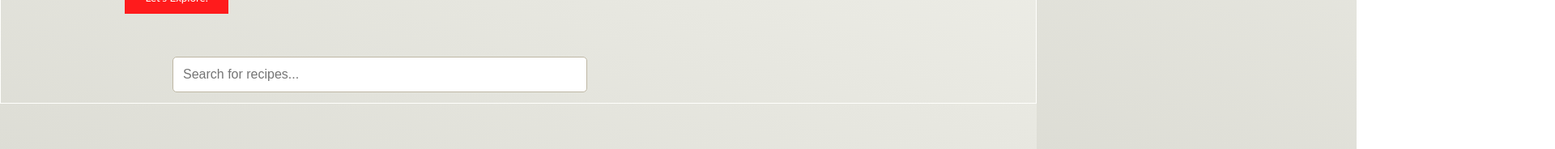
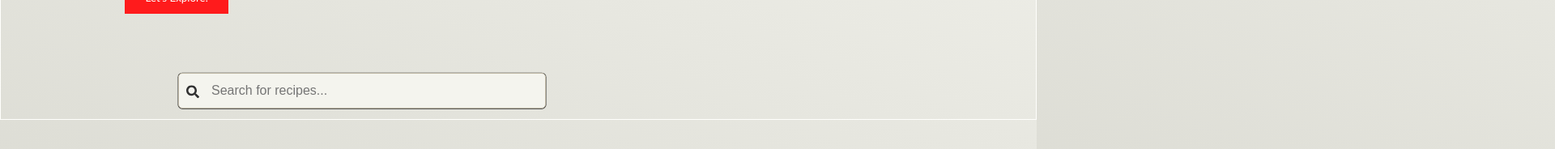
Before and after one commit to Code-bySalman/FoodVault, a React (Create React App) app: page / in a window 1280 px wide. Shown: the part 389-573 px from the top of the page at 81% size, 1920 px wide, since content can reach past the window. Built offline with nearby package versions, Linux system fonts and the light colour scheme; no server answers; a web font is replaced by a local one.

Commit message:
The search icon was adjusted

```diff
--- a/src/Components/HomeSection.js
+++ b/src/Components/HomeSection.js
@@ -4,17 +4,16 @@ import CustomImage from './CustomImage';
 import styled from 'styled-components';
 import { FaSearch } from "react-icons/fa";
 
-
 function HomeSection() {
   const apiKey = 'b5a5570dd12a47459b906d82693d0f6b';
   const [random, setRandom] = useState([]);
   const navigate = useNavigate();
+
   useEffect(() => {
     getRecipies();
   }, []);
 
   const getRecipies = async () => {
-
     const api = await fetch(
       `https://api.spoonacular.com/recipes/random?apiKey=${apiKey}&number=9`
     );
@@ -22,10 +21,11 @@ function HomeSection() {
     localStorage.setItem('recipes', JSON.stringify(data.recipes));
     setRandom(data.recipes);
   }
+
   const [input, setInput] = useState("");
-  const handleChange=(e)=>{
+  const handleChange = (e) => {
     e.preventDefault();
-    navigate('searched/'+ input)
+    navigate('searched/' + input);
   }
 
   return (
@@ -45,22 +45,17 @@ function HomeSection() {
           </button>
         </div>
         <div className="col2 gallery">
-           {random?.map((recipe) =>(
- <CustomImage key={recipe.id} Imgsrc= {recipe.image} alt={recipe.title} pt={"25%"}/>
-           )
-
-           )}
-
-
+          {random?.map((recipe) => (
+            <CustomImage key={recipe.id} Imgsrc={recipe.image} alt={recipe.title} pt={"25%"} />
+          ))}
         </div>
-
       </div>
       <div>
-
         <SearchForm onSubmit={handleChange}>
-     <div className="search-button">
-      <SearchInput onChange={(e)=>{setInput(e.target.value)}} type="text" value={input}  placeholder='Search for recipes...' />
-      </div>
+          <SearchInputWrapper>
+            <FaSearch className="search-icon" />
+            <SearchInput onChange={(e) => { setInput(e.target.value) }} type="text" value={input} placeholder='Search for recipes...' />
+          </SearchInputWrapper>
         </SearchForm>
       </div>
     </>
@@ -68,27 +63,40 @@ function HomeSection() {
 }
 
 const SearchForm = styled.form`
-  width: 40vw;
-
-  height: 250px
+  width: 60vw;
   display: flex;
   justify-content: center;
   margin-top: 25rem;
-  align-items: center;
-  border-radius:1rem
+
+  border-radius: 1rem;
+  margin-right: 400px;
+`;
+
+const SearchInputWrapper = styled.div`
+  position: relative;
+  width: 100%;
+  margin-right:  2200px;
 
 
+  .search-icon {
+    position: relative;
+    left: 10px;
+    top: 50%;
+    transform: translateY(20%);
+    color: #313131;
+    font-size: 1rem;
+  }
 `;
 
 const SearchInput = styled.input`
   width: 100%;
-  padding: 0.75rem;
+  padding: 0.75rem 0.75rem 0.75rem 2.5rem;  /* Padding adjusted to leave space for the icon */
   border-radius: 5px;
   border: 1px solid #beb7a4;
+  margin-right: 400px;
   font-size: 1rem;
-  margin-left: -950px;
- background-color: #beb7a4
-  background-gradient: (35deg, #beb7a4, #E1DED9)
-  box-shadow: 0px 0.2px 0.3px 0.5px #313131
+ background-color: #F4F4EE;
+  box-shadow: 0px 0.2px 0.3px 0.5px #313131;
 `;
+
 export default HomeSection;
--- a/src/styles/index.scss
+++ b/src/styles/index.scss
@@ -274,14 +274,14 @@ span:hover{
    }
   .search-button{
     position: relative;
-    display: flex;
+    display: inline-block;
     align-items: center;
   }
   .search-button .logo {
-    position: absolute;
-    left: 10px; /* Adjust this value as needed */
+    position: relative;
+    left: 10px;
     color: #313131;
-    pointer-events: none; /* Ensures clicks go through to the input field */
+    pointer-events: none;
   }
   .recipe-image2{
     border-radius: 2rem;
```
Also changed, not shown: 10 other files (tests, documents, lock files or other folders). Lines whose indentation alone changed are shown as unchanged.
